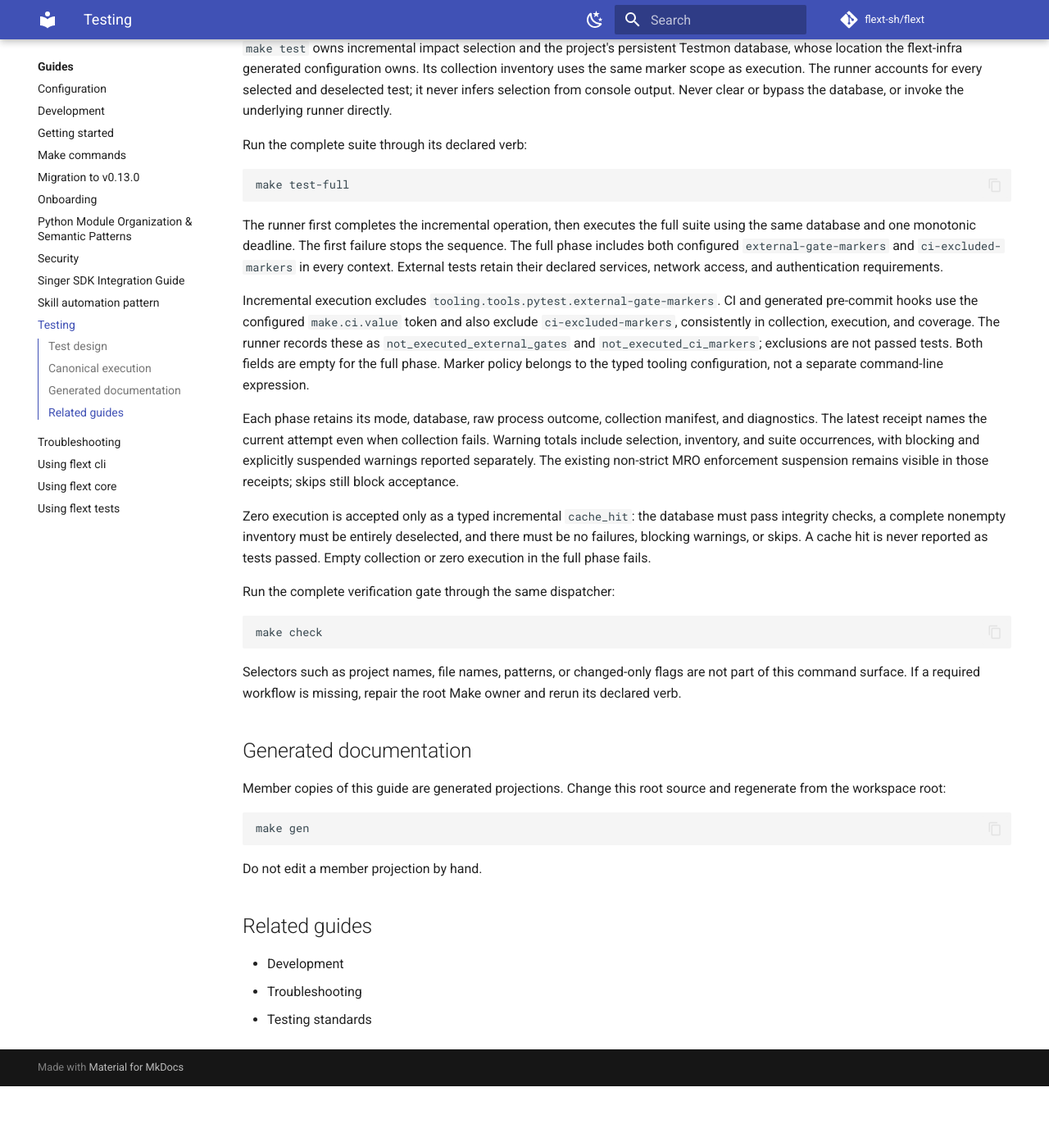
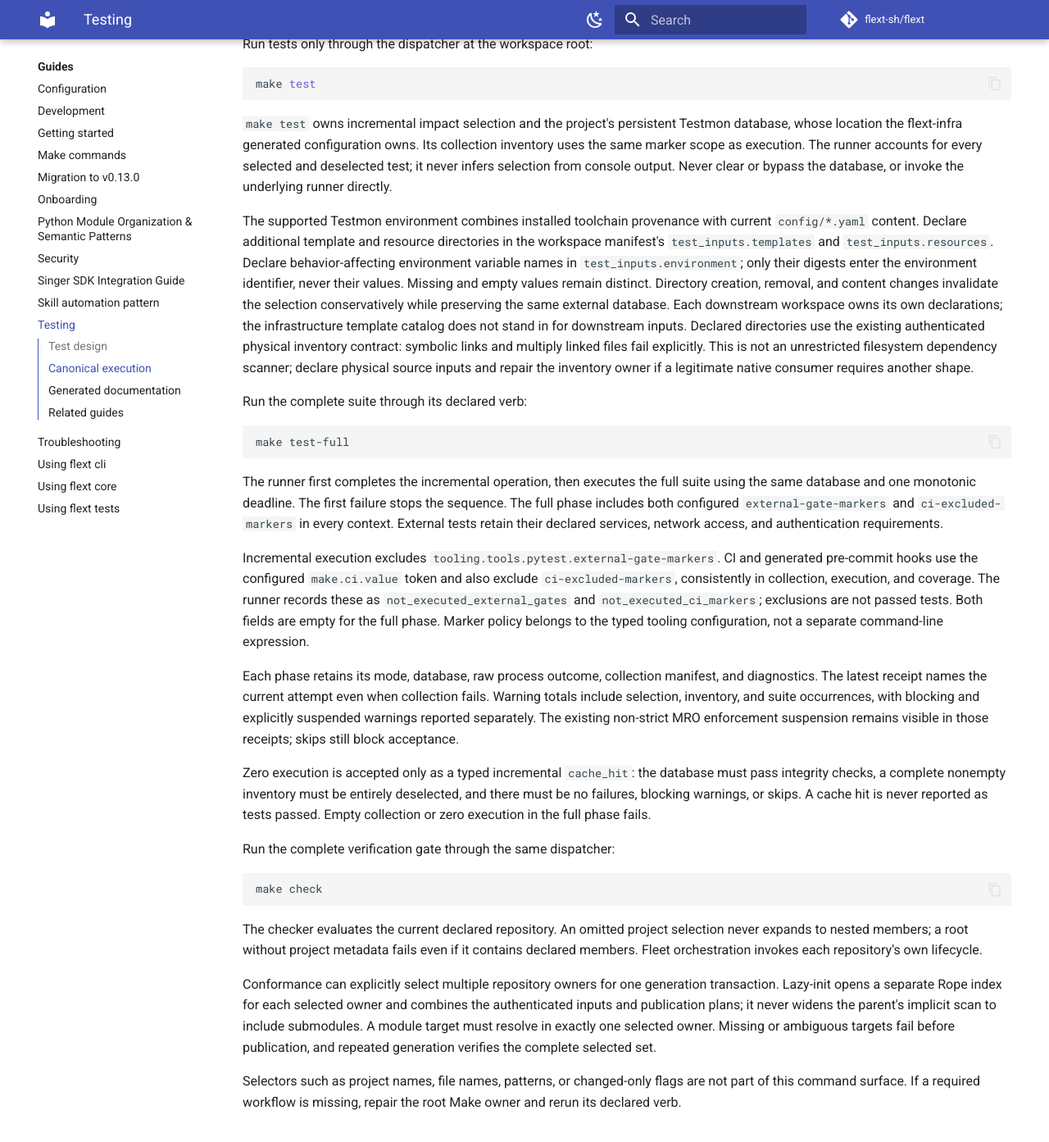
Before and after one commit to flext-sh/flext-target-oracle, an MkDocs documentation site: the page built from docs/guides/testing.md, in a window 1280 px wide and 1400 px high, scrolled down 916 px. Shown: the top 1393 px of the window at 82% size. Built offline with MkDocs 1.6.1 and Material for MkDocs 9.7.7, drawn with Linux system fonts in a browser that asks for light colours; comment, search, counter and statistics services are not loaded; before the commit the page ends 2241 px from its top, so only the background shows below that; some of the changed text lies outside the part shown.

````diff
--- a/docs/guides/testing.md
+++ b/docs/guides/testing.md
@@ -30,6 +30,11 @@
   and assertions about private construction are prohibited.
 - Treat warnings, skips, empty collection, and suppressed failures as red.
 
+Private attribute usage is enforced by Pyright's resolved owner and export semantics in
+source, tests, examples, and scripts according to the typed path policy. The
+`ban-test-private-access` ast-grep rule retains only dynamic private-module imports; it
+does not duplicate semantic attribute detection or require deleting test scenarios.
+
 ## Canonical execution
 
 Run tests only through the dispatcher at the workspace root:
@@ -43,6 +48,19 @@
 inventory uses the same marker scope as execution. The runner accounts for every
 selected and deselected test; it never infers selection from console output. Never clear
 or bypass the database, or invoke the underlying runner directly.
+
+The supported Testmon environment combines installed toolchain provenance with current
+`config/*.yaml` content. Declare additional template and resource directories in the
+workspace manifest's `test_inputs.templates` and `test_inputs.resources`. Declare
+behavior-affecting environment variable names in `test_inputs.environment`; only their
+digests enter the environment identifier, never their values. Missing and empty values
+remain distinct. Directory creation, removal, and content changes invalidate the
+selection conservatively while preserving the same external database. Each downstream
+workspace owns its own declarations; the infrastructure template catalog does not stand
+in for downstream inputs. Declared directories use the existing authenticated physical
+inventory contract: symbolic links and multiply linked files fail explicitly. This is
+not an unrestricted filesystem dependency scanner; declare physical source inputs and
+repair the inventory owner if a legitimate native consumer requires another shape.
 
 Run the complete suite through its declared verb:
 
@@ -80,6 +98,17 @@
 make check
 ```
 
+The checker evaluates the current declared repository. An omitted project selection
+never expands to nested members; a root without project metadata fails even if it
+contains declared members. Fleet orchestration invokes each repository's own lifecycle.
+
+Conformance can explicitly select multiple repository owners for one generation
+transaction. Lazy-init opens a separate Rope index for each selected owner and combines
+the authenticated inputs and publication plans; it never widens the parent's implicit
+scan to include submodules. A module target must resolve in exactly one selected owner.
+Missing or ambiguous targets fail before publication, and repeated generation verifies
+the complete selected set.
+
 Selectors such as project names, file names, patterns, or changed-only flags are not
 part of this command surface. If a required workflow is missing, repair the root Make
 owner and rerun its declared verb.
````
